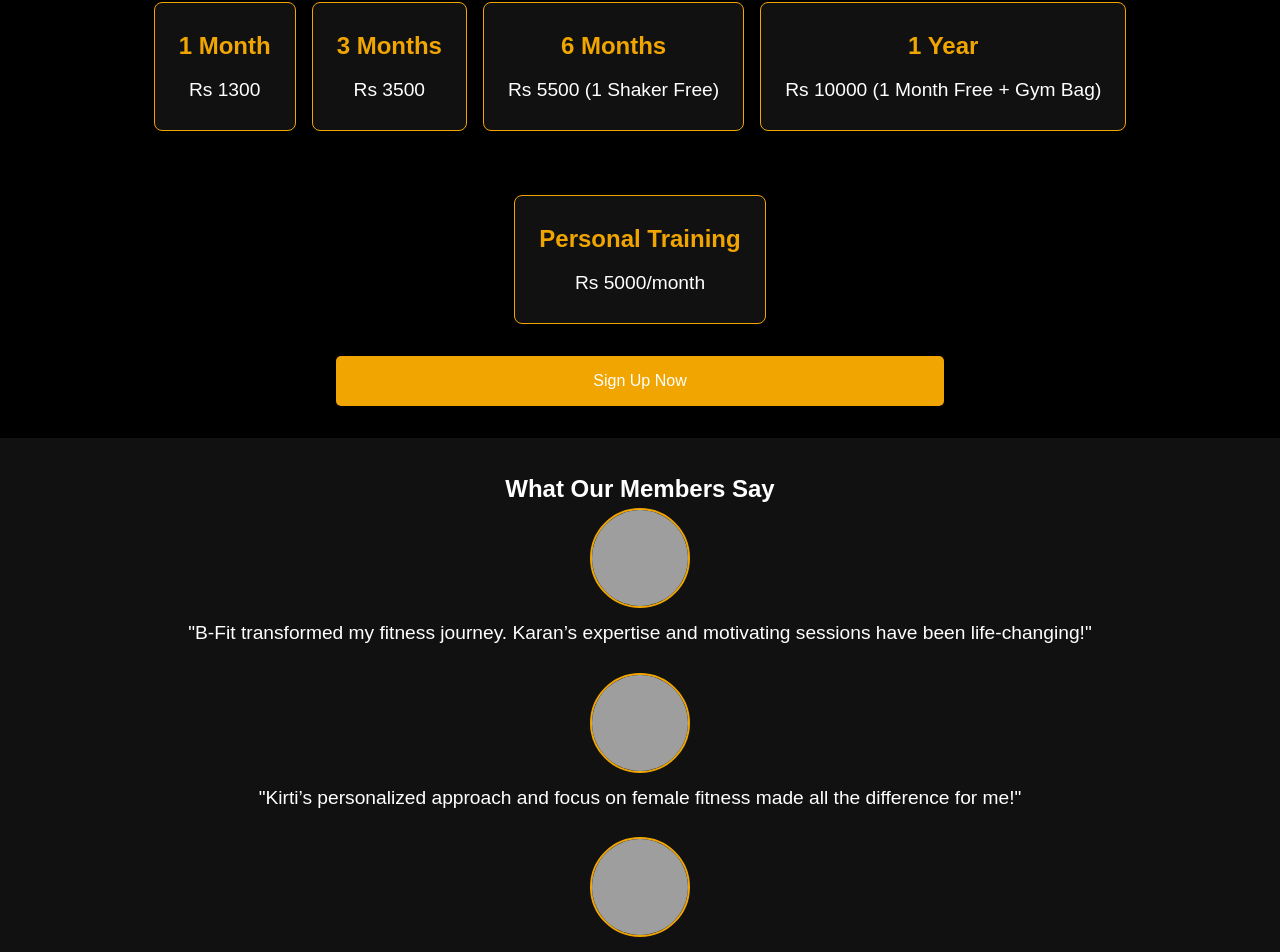
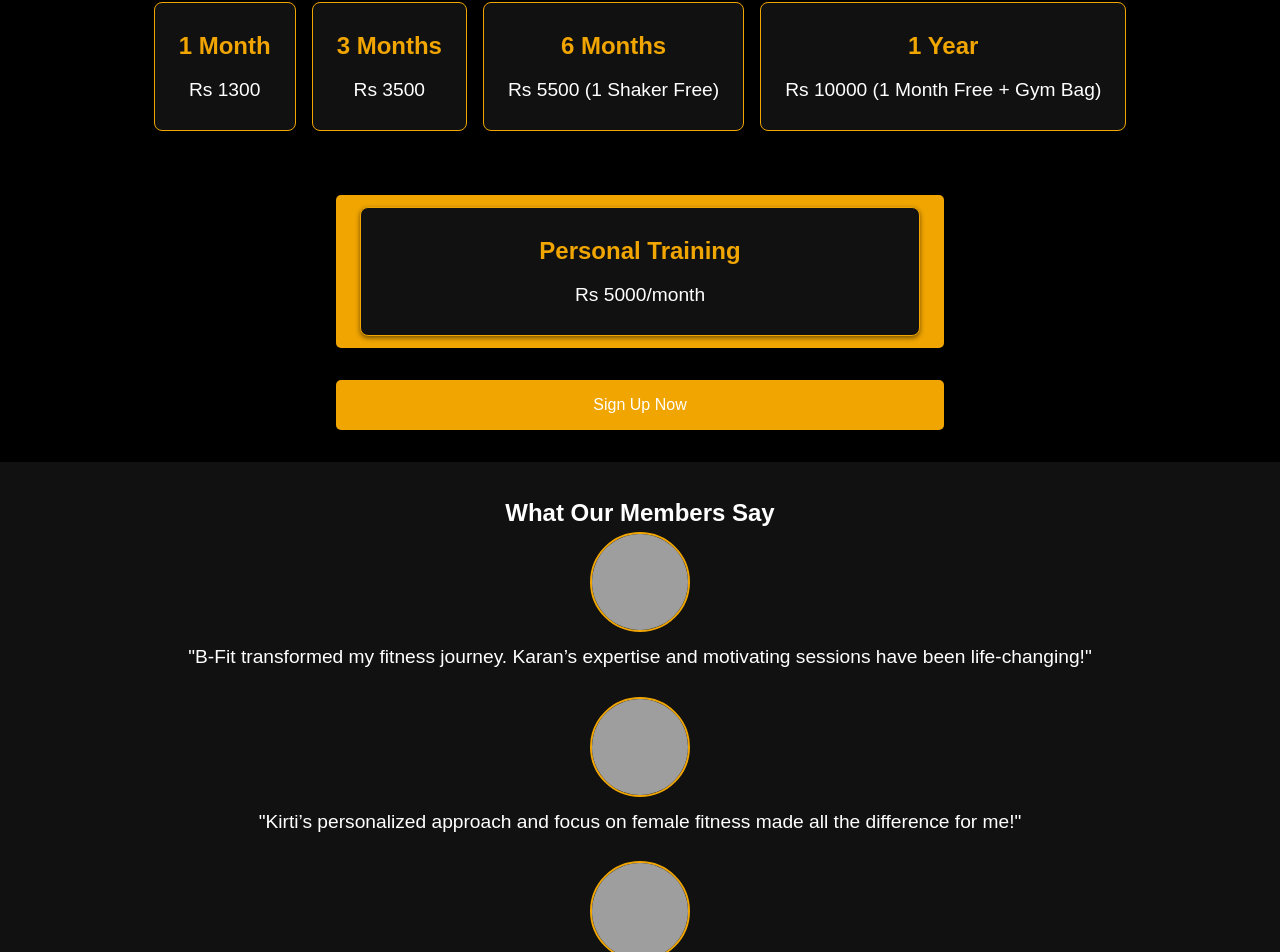
Before and after one commit to VarnankSharma/BfitGym, a React (Create React App) app: page / in a window 1280 px wide. Shown: the part 1554-2506 px from the top of the page. Built offline with nearby package versions, Linux system fonts and the light colour scheme; grey boxes are pictures that could not be loaded.

Commit message:
Updated content

```diff
--- a/src/PersonalTraining.js
+++ b/src/PersonalTraining.js
@@ -4,7 +4,7 @@
   return (
     <section id="personal-training">
        <div className="personal-training-container">
-       <a href="#contact-us">
+       <a href="#contact-us" className='button'>
         <div className="membership-box">
           <h3>Personal Training</h3>
           <span>Rs 5000/month</span>
```
